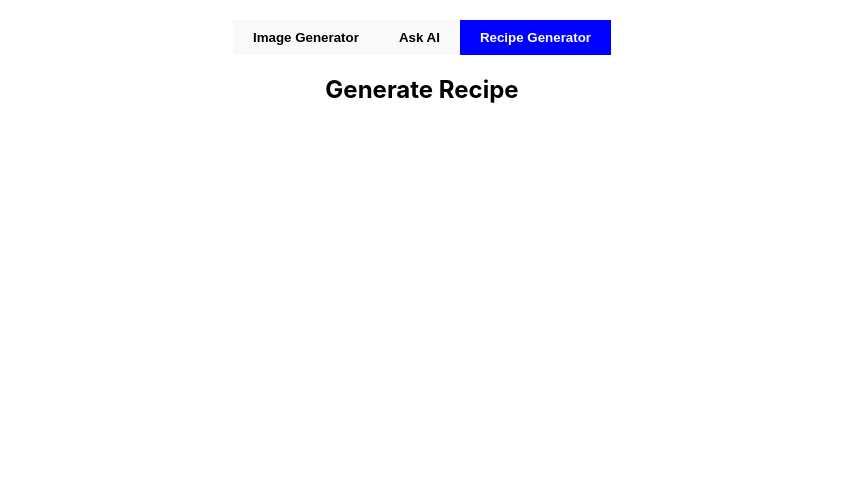
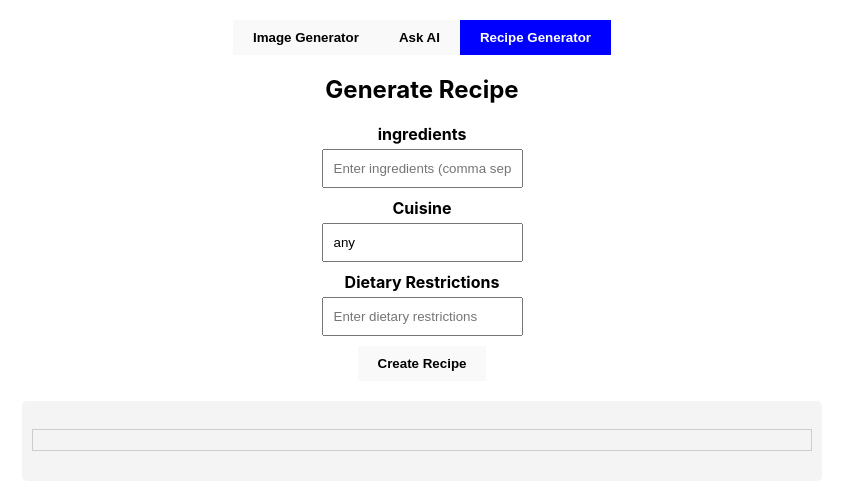
Before and after one commit to Earendiil/react-ai-project, a React (Create React App) app: page / in a window 1280 px wide. Both pictures are taken after a click on the button "Recipe Generator". Shown: the top 490 px of the page, without its empty margins (218-1061 px from the left). Built offline with nearby package versions, Linux system fonts and the light colour scheme.

Commit message:
Recipe Generator functionallity

```diff
--- a/src/App.css
+++ b/src/App.css
@@ -77,3 +77,9 @@ border-radius: 5px;
   border: 1px solid #ccc;
   margin-bottom: 20px;
 }
+
+label {
+  display: block;
+  margin-bottom: 5px;
+  font-weight: bold;
+}
--- a/src/components/ChatComponent.js
+++ b/src/components/ChatComponent.js
@@ -12,7 +12,7 @@ function ChatComponent (){
         console.log(data)
         setChatResponse(data)
         } catch (error) {
-            console.error("Error generating image : ", error)
+            console.error("Error generating response : ", error)
         }
 
     };
--- a/src/components/RecipeGenerator.js
+++ b/src/components/RecipeGenerator.js
@@ -1,8 +1,60 @@
+import { useState } from "react";
 
-function RecipeGenerator () {
+function RecipeGenerator() {
+  const [ingredients, setIngredients] = useState("");
+  const [cuisine, setCuisine] = useState("any");
+  const [dietaryRestrictions, setDietaryRestrictions] = useState("");
+  const [recipe, setRecipe] = useState("");
 
-    return(
-        <h2>Generate Recipe</h2>
-    )
+  const createRecipe = async () => {
+    try {
+      const response = await fetch(
+        `http://localhost:8080/recipe-creator?ingredients=${encodeURIComponent(
+          ingredients
+        )}&cuisine=${encodeURIComponent(
+          cuisine
+        )}&dietaryRestrictions=${encodeURIComponent(dietaryRestrictions)}`
+      );
+      const data = await response.text();
+      console.log(data);
+      setRecipe(data);
+    } catch (error) {
+      console.error("Error generating recipe:", error);
+    }
+  };
+
+  return (
+    <div>
+      <h2>Generate Recipe</h2>
+        <label>ingredients</label>
+      <input
+        type="text"
+        value={ingredients}
+        onChange={(e) => setIngredients(e.target.value)}
+        placeholder="Enter ingredients (comma separated)"
+      />
+        <label>Cuisine</label>
+      <input
+        type="text"
+        value={cuisine}
+        onChange={(e) => setCuisine(e.target.value)}
+        placeholder="Enter cuisine"
+      />
+        <label>Dietary Restrictions</label>
+      <input
+        type="text"
+        value={dietaryRestrictions}
+        onChange={(e) => setDietaryRestrictions(e.target.value)}
+        placeholder="Enter dietary restrictions"
+      />
+    <div>
+         <button onClick={createRecipe}>Create Recipe</button>
+    </div>
+      <div className="output">
+        <pre className="recipe-text">{recipe}</pre>
+      </div>
+    </div>
+  );
 }
+
 export default RecipeGenerator;
```
